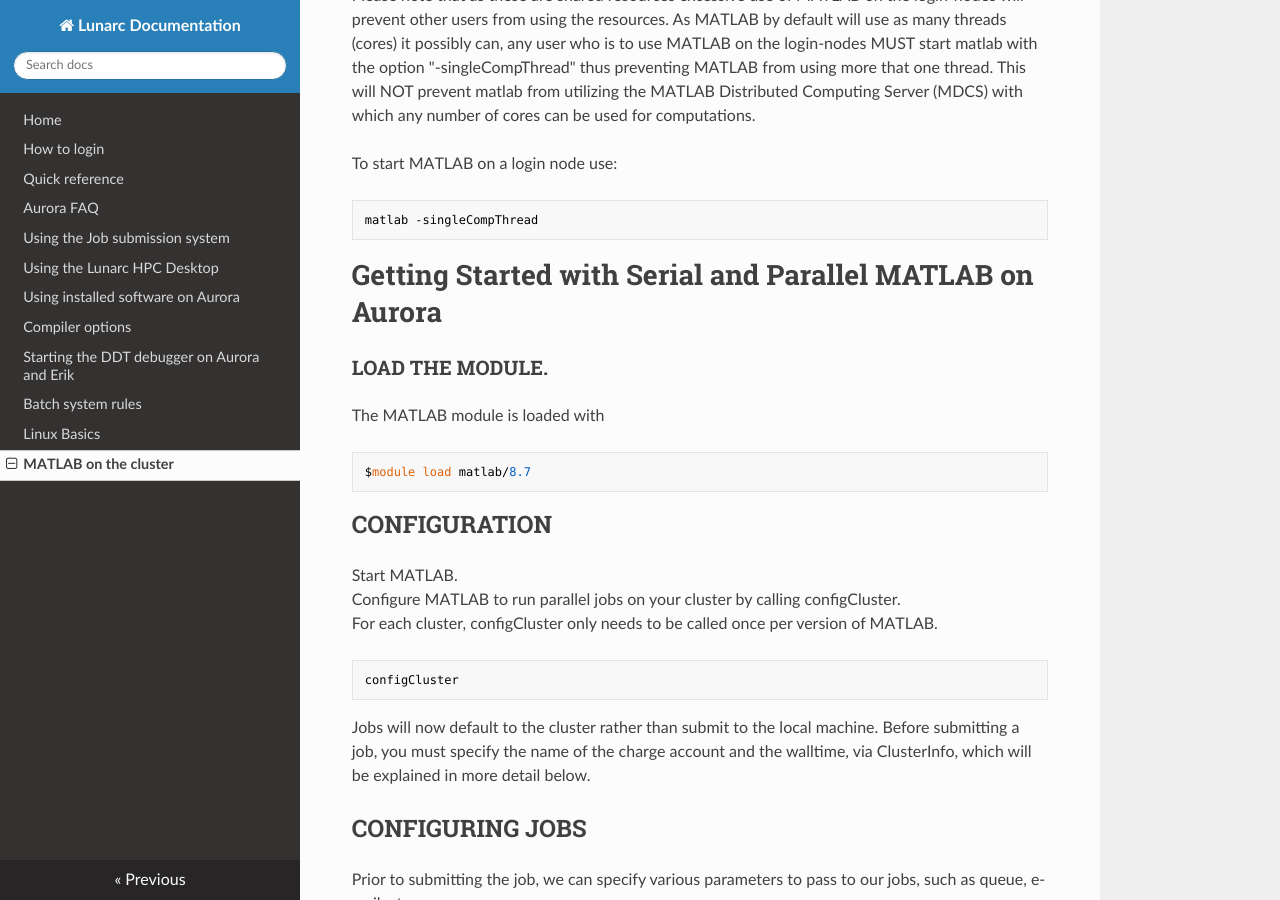
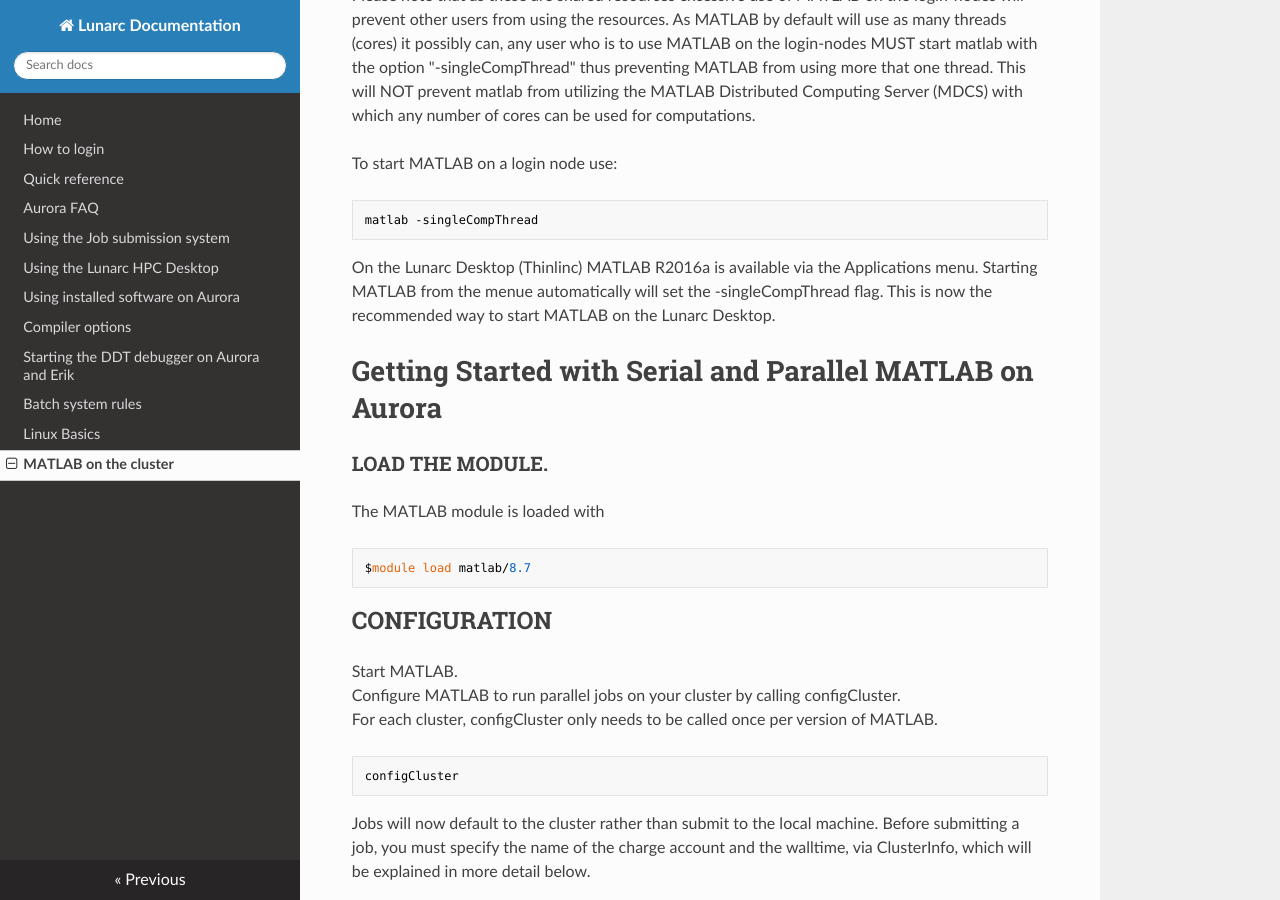
Before and after one commit to lunarc/lunarc_docs, an MkDocs documentation site: the page built from docs/MATLAB.md, in a window 1280 px wide and 900 px high, scrolled down 545 px. Built offline with MkDocs 1.6.1, drawn with Linux system fonts in a browser that asks for light colours; nearby versions of some CDN libraries; old or Windows-style settings are respelled for this version of MkDocs.

Commit message:
Added menu option

```diff
--- a/docs/MATLAB.md
+++ b/docs/MATLAB.md
@@ -20,6 +20,8 @@
 To start MATLAB on a login node use:
 
     matlab -singleCompThread
+
+On the Lunarc Desktop (Thinlinc) MATLAB R2016a is available via the Applications menu. Starting MATLAB from the menue automatically will set the -singleCompThread flag. This is now the recommended way to start MATLAB on the Lunarc Desktop.
 
 
 <!--- At Lunarc the MATLAB installation R2014a (also known as 8.3) is the **only** version available for use with MDCS. If any of the newer versions are used, submission to the batch queue from within MATLAB is not possible .
```
